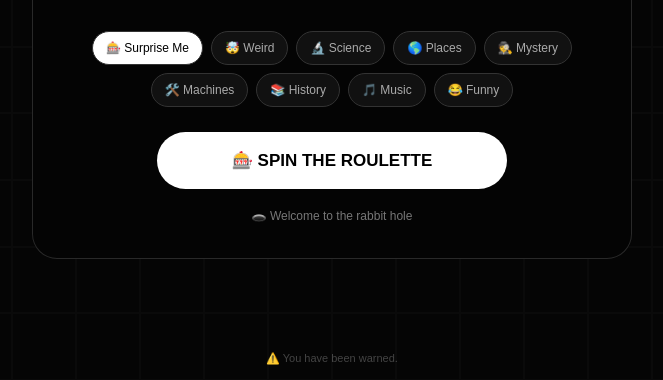
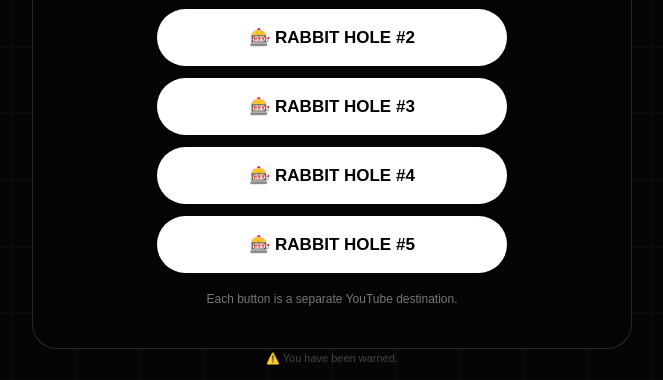
Before and after one commit to zoomer1980/YouTube-Roulette, a plain HTML site: page index.html in a window 1280 px wide. Shown: the part 420-800 px from the top of the page, without its empty margins (308-971 px from the left). Drawn offline with Linux system fonts and the light colour scheme.

Commit message:
Refactor categories and update rabbit hole links
Removed category styling and elements, and updated the layout for rabbit hole links.

```diff
--- a/index.html
+++ b/index.html
@@ -72,28 +72,6 @@ h1 {
   margin-bottom: 25px;
 }
 
-.categories {
-  display: flex;
-  flex-wrap: wrap;
-  justify-content: center;
-  gap: 8px;
-  margin-bottom: 25px;
-}
-
-.category {
-  border: 1px solid #333;
-  background: #111;
-  color: #aaa;
-  padding: 9px 13px;
-  border-radius: 999px;
-  font-size: 12px;
-}
-
-.category.active {
-  background: white;
-  color: black;
-}
-
 .spin {
   display: inline-block;
   width: 100%;
@@ -105,14 +83,12 @@ h1 {
   text-decoration: none;
   font-size: 17px;
   font-weight: bold;
+  margin-bottom: 12px;
 }
 
-.spin:active {
-  transform: scale(.96);
-}
-
-.stats {
-  margin-top: 20px;
+.option {
+  display: block;
+  margin: 7px auto;
   color: #777;
   font-size: 12px;
 }
@@ -126,15 +102,6 @@ h1 {
   font-size: 11px;
 }
 
-@media(max-width:600px) {
-
-  #screen {
-    grid-template-columns: repeat(12,1fr);
-    grid-template-rows: repeat(20,1fr);
-  }
-
-}
-
 </style>
 </head>
 
@@ -145,11 +112,7 @@ h1 {
 <script>
 
 for(let i = 0; i < 240; i++) {
-
-  document.write(
-    '<div class="pixel"></div>'
-  );
-
+  document.write('<div class="pixel"></div>');
 }
 
 </script>
@@ -161,9 +124,7 @@ for(let i = 0; i < 240; i++) {
 
 <div class="panel">
 
-<div class="logo">
-🎰
-</div>
+<div class="logo">🎰</div>
 
 <h1>
 YouTube<br>
@@ -176,61 +137,48 @@ Enter the rabbit hole.
 </div>
 
 
-<div class="categories">
-
-<span class="category active">
-🎰 Surprise Me
-</span>
-
-<span class="category">
-🤯 Weird
-</span>
-
-<span class="category">
-🔬 Science
-</span>
-
-<span class="category">
-🌎 Places
-</span>
-
-<span class="category">
-🕵️ Mystery
-</span>
-
-<span class="category">
-🛠️ Machines
-</span>
-
-<span class="category">
-📚 History
-</span>
-
-<span class="category">
-🎵 Music
-</span>
-
-<span class="category">
-😂 Funny
-</span>
-
-</div>
+<a
+class="spin"
+href="https://www.youtube.com/watch?v=jNQXAC9IVRw"
+>
+🎰 RABBIT HOLE #1
+</a>
 
 
 <a
 class="spin"
-href="https://www.youtube.com/"
+href="https://www.youtube.com/watch?v=aqz-KE-bpKQ"
 >
-
-🎰 SPIN THE ROULETTE
-
+🎰 RABBIT HOLE #2
 </a>
 
 
-<div class="stats">
+<a
+class="spin"
+href="https://www.youtube.com/watch?v=ScMzIvxBSi4"
+>
+🎰 RABBIT HOLE #3
+</a>
 
-🕳️ Welcome to the rabbit hole
 
+<a
+class="spin"
+href="https://www.youtube.com/watch?v=9bZkp7q19f0"
+>
+🎰 RABBIT HOLE #4
+</a>
+
+
+<a
+class="spin"
+href="https://www.youtube.com/watch?v=dQw4w9WgXcQ"
+>
+🎰 RABBIT HOLE #5
+</a>
+
+
+<div class="option">
+Each button is a separate YouTube destination.
 </div>
 
 </div>
@@ -239,9 +187,7 @@ href="https://www.youtube.com/"
 
 
 <div id="hint">
-
 ⚠️ You have been warned.
-
 </div>
 
 </body>
```
